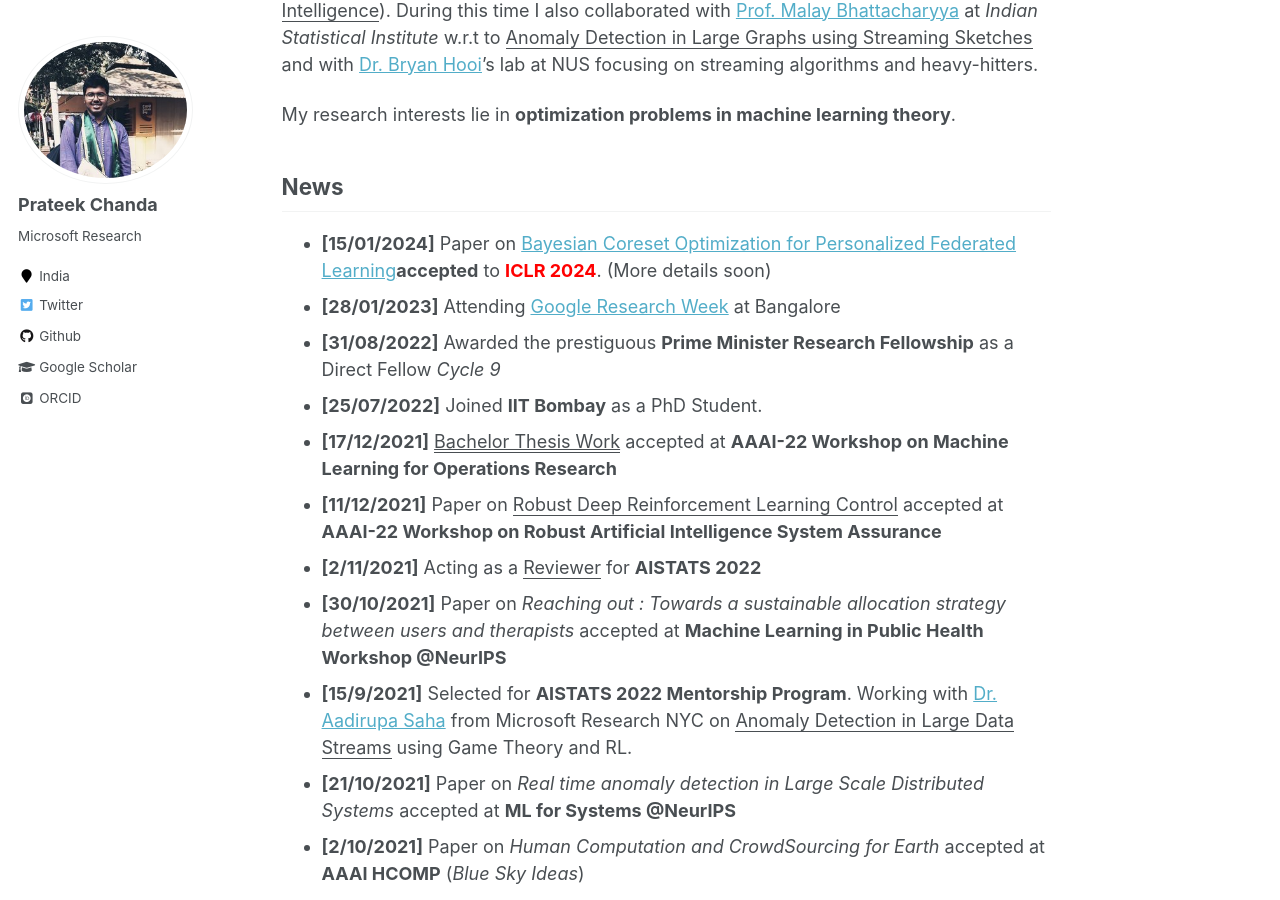
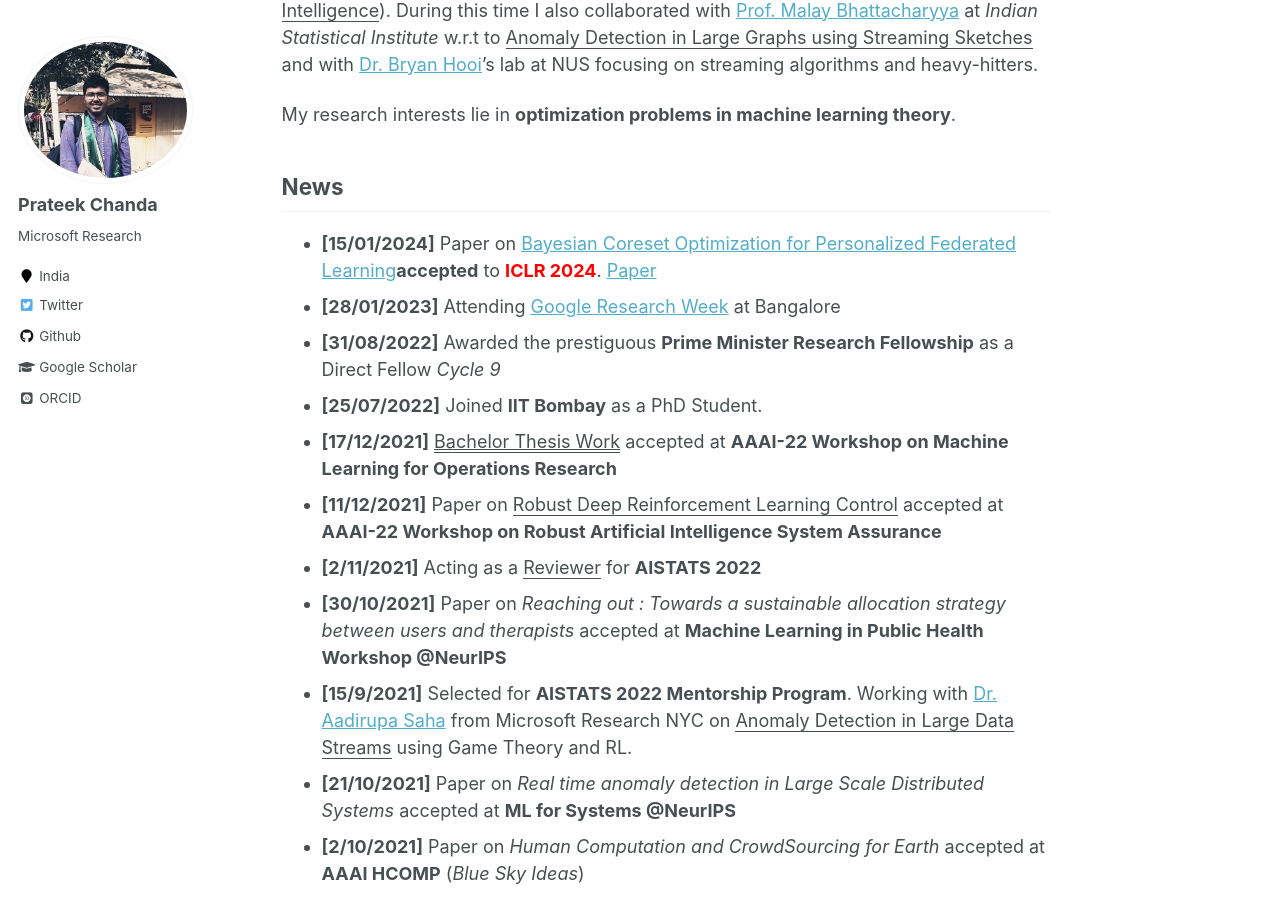
Before and after one commit to prateekiiest/prateekist.github.io, a Jekyll site: the page built from _pages/about.md, in a window 1280 px wide and 900 px high, scrolled down 322 px. Built offline with Jekyll 4.4.1, drawn with Linux system fonts in a browser that asks for light colours; some web fonts are replaced.

Commit message:
Update about.md

```diff
--- a/_pages/about.md
+++ b/_pages/about.md
@@ -18,7 +18,7 @@
 
 News
 ------
-- **[15/01/2024]** Paper on [Bayesian Coreset Optimization for Personalized Federated Learning](https://openreview.net/forum?id=uz7d2N2zul)**accepted** to <span style="color:red">**ICLR 2024**</span>. (More details soon)
+- **[15/01/2024]** Paper on [Bayesian Coreset Optimization for Personalized Federated Learning](https://openreview.net/forum?id=uz7d2N2zul)**accepted** to <span style="color:red">**ICLR 2024**</span>. [Paper](https://openreview.net/pdf?id=uz7d2N2zul)
 - **[28/01/2023]** Attending [Google Research Week](https://sites.google.com/view/researchweek2023/home) at Bangalore
 - **[31/08/2022]** Awarded the prestiguous **Prime Minister Research Fellowship** as a Direct Fellow *Cycle 9*
 - **[25/07/2022]** Joined **IIT Bombay** as a PhD Student.
```
